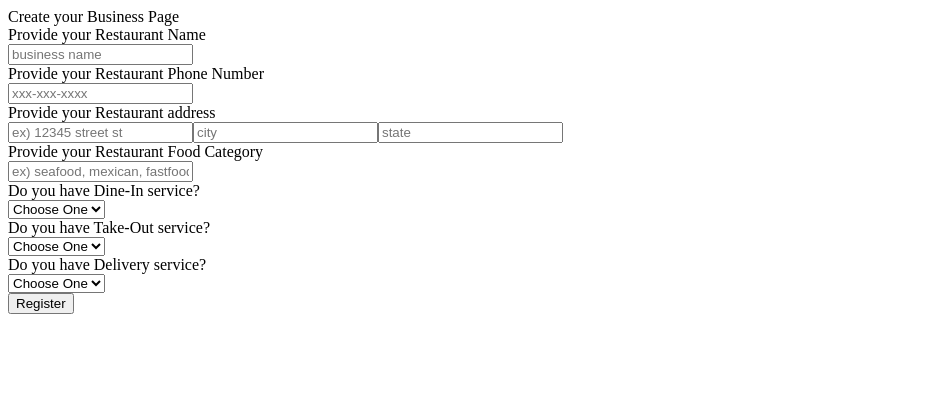
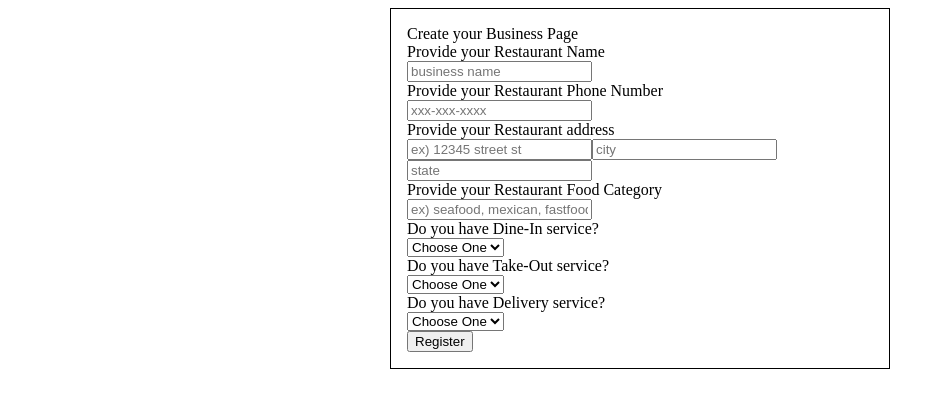
Before and after one commit to ransonk/group-yelp-project, a Node server app: page /my-business in a window 1280 px wide. Shown: the top 408 px of the page, without its empty margins (0-945 px from the left). Run offline with Node 20, Linux system fonts and the light colour scheme; some libraries are stand-ins or nearby versions.

Commit message:
added my-business.css and included script in layout.pug

```diff
--- /dev/null
+++ b/public/my-business.css
@@ -0,0 +1,6 @@
+.my-business-main-container {
+    border: 1px solid black;
+    margin: 0 auto;
+    width: 500px;
+    padding: 1rem;
+}
--- a/views/layout.pug
+++ b/views/layout.pug
@@ -9,6 +9,7 @@ html(lang="en")
         link(href="/css/all.css" rel="stylesheet")
         link(href="/demo.css" type="text/css" rel="stylesheet")
         link(rel="stylesheet", type='text/css' href="/main.css")
+        link(rel="stylesheet", type='text/css' href="/my-business.css")
         title Document
     body
       nav.stickyNav
```
